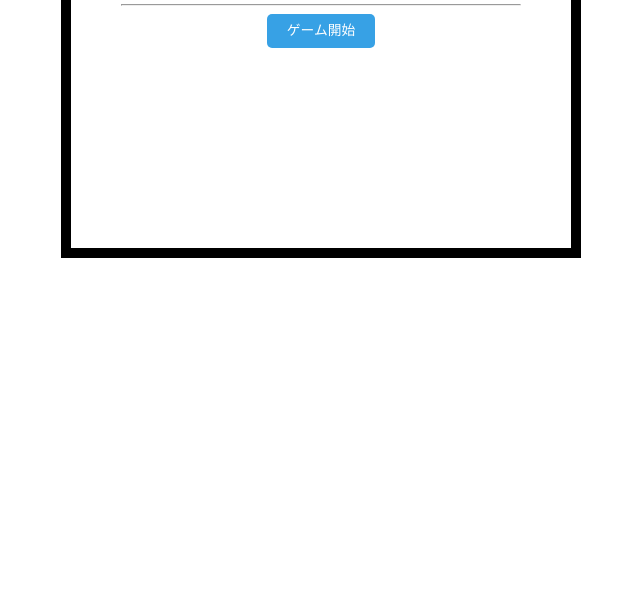
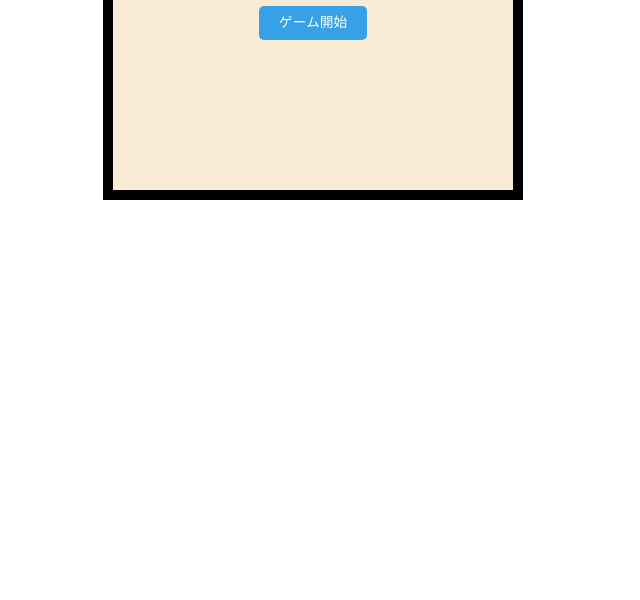
Before and after one commit to traveler20/co-da-typing, a plain HTML site: page index.html in a window 1280 px wide. Shown: the part 200-800 px from the top of the page, without its empty margins (327-967 px from the left). Drawn offline with Linux system fonts and the light colour scheme.

Commit message:
Add files via upload

```diff
--- a/typing.css
+++ b/typing.css
@@ -5,6 +5,10 @@ body {
      color: #222;
      text-align: center;
      background-color: #ffffff;
+
+    }
+
+.wrap{
      outline: 10px solid black;
 
      position: absolute;
@@ -13,8 +17,9 @@ body {
      top: 30%;
      left: 50%;
      transform: translate(-50%,-50%);
-    }
 
+     background-color: antiquewhite;
+}
 
 .thema{
      font-size: 6ex;
--- a/typing.js
+++ b/typing.js
@@ -44,7 +44,7 @@ var wordlist = ["html",
             ];
 
 var wordlistJapanese = ["HTMLより","HTMLより","HTMLより","HTMLより","HTMLより","HTMLより","HTMLより","HTMLより","HTMLより","HTMLより","HTMLより","HTMLより","HTMLより","HTMLより","HTMLより","HTMLより","HTMLより","HTMLより","HTMLより","HTMLより","HTMLより","HTMLより","HTMLより","HTMLより","HTMLより","HTMLより","HTMLより","HTMLより","HTMLより","HTMLより","HTMLより","HTMLより","HTMLより","HTMLより","HTMLより","HTMLより","HTMLより","HTMLより","HTMLより","HTMLより","HTMLより","HTMLより","CSSより"];
-var time_limit = 90;
+var time_limit = 30;
 var readytime = 3;
 var score;
 var correct;
@@ -63,7 +63,7 @@ function ready(){
         if(readytime < 0){
             clearInterval(readytimer);
             gameStart();
-            }
+        }
     },1000);
 }
 
```
